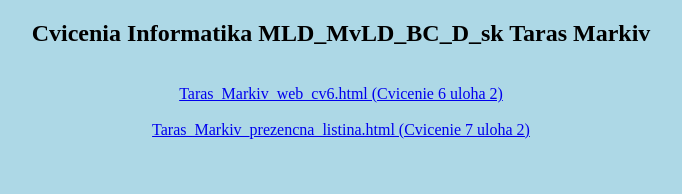
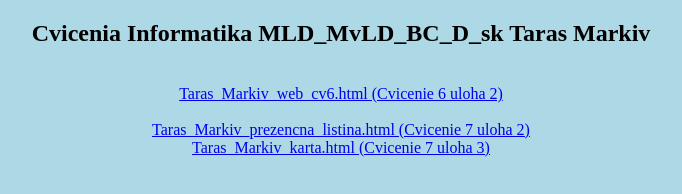
Before and after one commit to lilSeNoRI/inf1715, a plain HTML site: page index.html in a window 1280 px wide. Shown: the whole page, without its empty margins (299-981 px from the left). Drawn offline with Linux system fonts and the light colour scheme.

Commit message:
Update index.html

```diff
--- a/index.html
+++ b/index.html
@@ -12,5 +12,7 @@
   <br>
   <a href="Taras_Markiv_web_table.html">Taras_Markiv_prezencna_listina.html (Cvicenie 7 uloha 2)</a>
   <br>
+     <a href="Taras_Markiv_karta.html">Taras_Markiv_karta.html (Cvicenie 7 uloha 3)</a>
+    <br>
   </body>
 </html>
```
